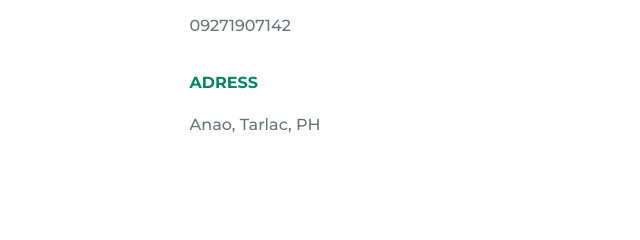
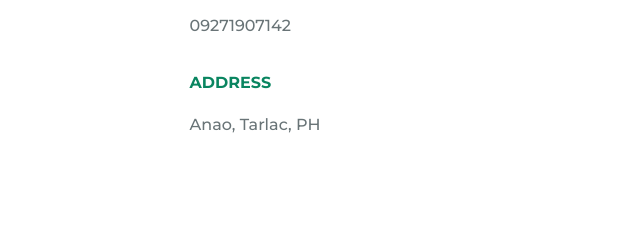
Before and after one commit to Kjad3/Kristine_Portfolio, a plain HTML site: page index.html in a window 1280 px wide. Shown: the part 3062-3302 px from the top of the page, 56-696 px from the left. Drawn offline with nearby package versions, Linux system fonts and the light colour scheme.

Commit message:
Update index.html

```diff
--- a/index.html
+++ b/index.html
@@ -165,7 +165,7 @@
                         <h3 class="contact__subtitle">PHONE</h3>
                         <span class="contact__text">09271907142</span>
 
-                        <h3 class="contact__subtitle">ADRESS</h3>
+                        <h3 class="contact__subtitle">ADDRESS</h3>
                         <span class="contact__text">Anao, Tarlac, PH</span>
                     </div>
 
```
